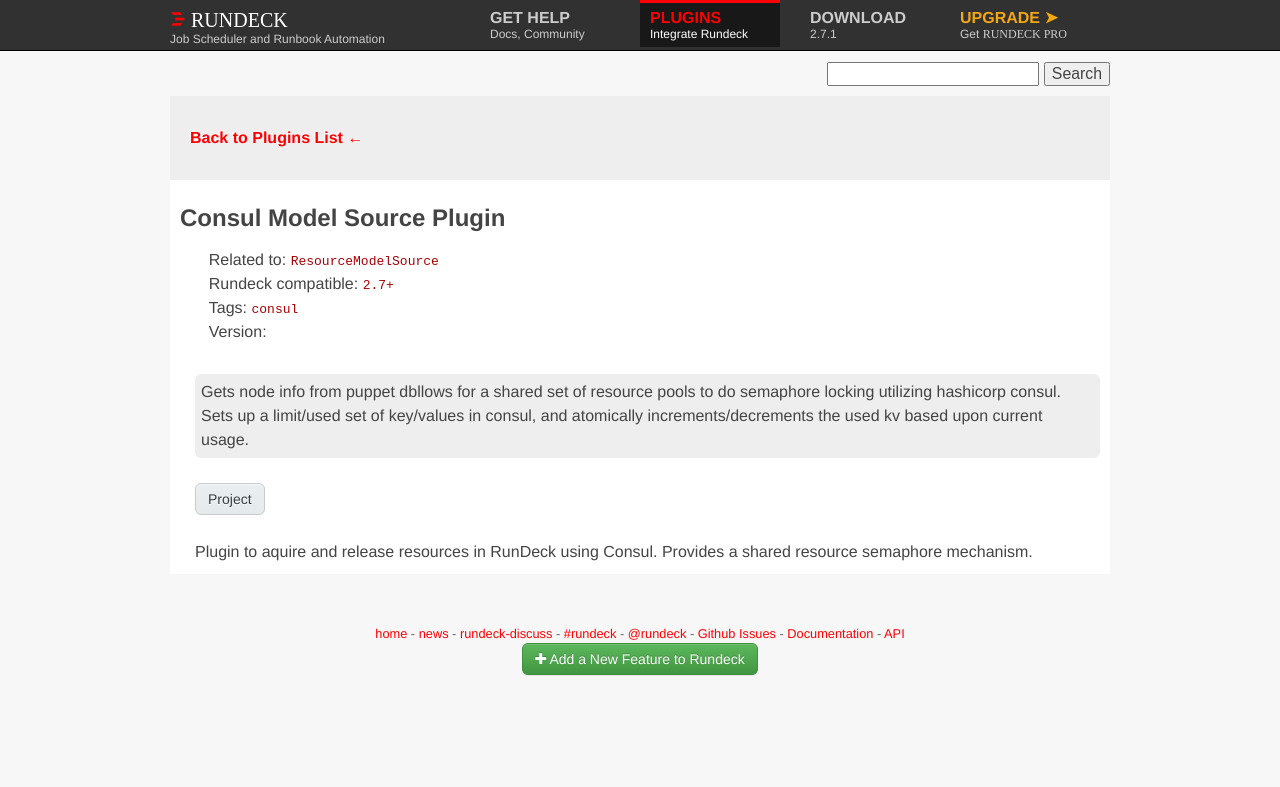
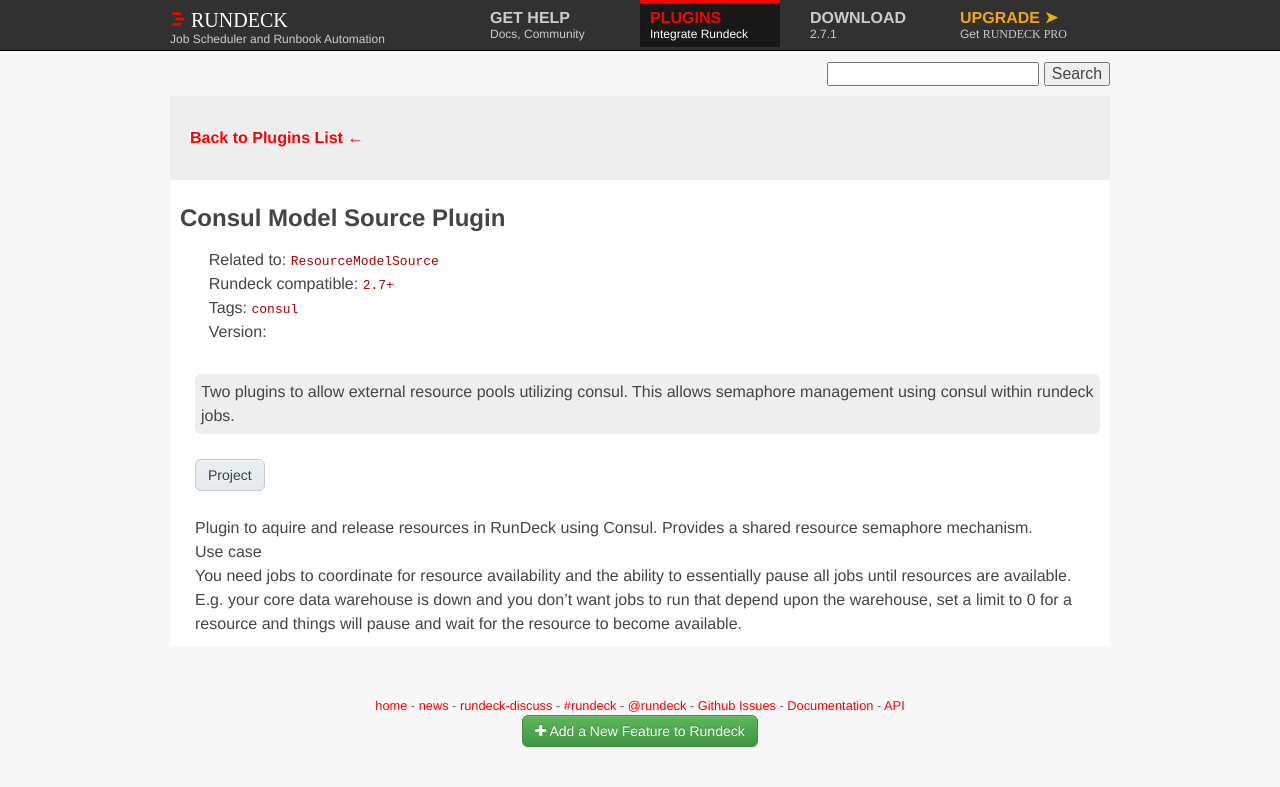
Before and after one commit to rundeck/rundeck-ghpages, a Jekyll site: the page built from plugins/_posts/2017-01-10-consul-resource-model-source.md, in a window 1280 px wide. Shown: the top 787 px of the page. Built offline with Jekyll 4.4.1, drawn with Linux system fonts in a browser that asks for light colours; nearby versions of some CDN libraries.

Commit message:
correct description for consul plugin

```diff
--- a/plugins/_posts/2017-01-10-consul-resource-model-source.md
+++ b/plugins/_posts/2017-01-10-consul-resource-model-source.md
@@ -5,7 +5,11 @@
 service: ResourceModelSource
 rundeck_version: 2.7+
 project_url: https://github.com/jasonmcintosh/rundeck-resource-plugin
-description: Gets node info from puppet dbllows for a shared set of resource pools to do semaphore locking utilizing hashicorp consul.  Sets up a limit/used set of key/values in consul, and atomically increments/decrements the used kv based upon current usage.
+description: Two plugins to allow external resource pools utilizing consul. This allows semaphore management using consul within rundeck jobs.
 ---
 
 Plugin to aquire and release resources in RunDeck using Consul. Provides a shared resource semaphore mechanism.
+
+Use case
+
+You need jobs to coordinate for resource availability and the ability to essentially pause all jobs until resources are available. E.g. your core data warehouse is down and you don't want jobs to run that depend upon the warehouse, set a limit to 0 for a resource and things will pause and wait for the resource to become available.
```
